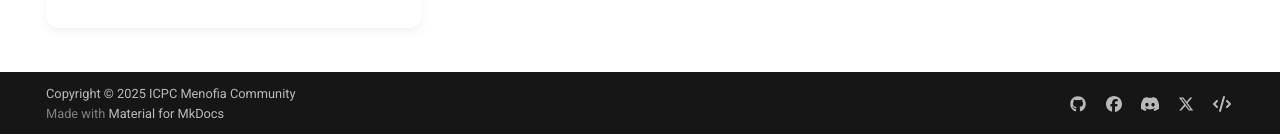
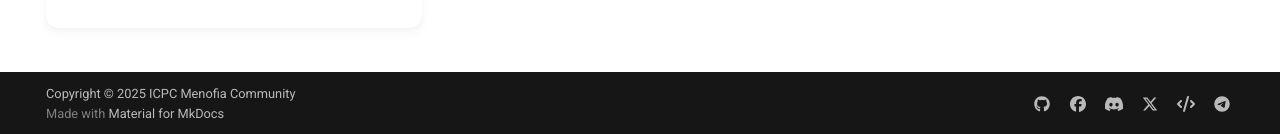
Before and after one commit to ICPC-Menofia/icpc-menofia.github.io, an MkDocs documentation site: the page built from docs/index.md, in a window 1280 px wide and 900 px high, scrolled down 1105 px. Shown: the part 763-897 px from the top of the window. Built offline with MkDocs 1.6.1 and Material for MkDocs 9.7.7, drawn with Linux system fonts in a browser that asks for light colours.

```diff
--- a/mkdocs.yml
+++ b/mkdocs.yml
@@ -59,9 +59,14 @@
     - icon: fontawesome/solid/code
       link: https://codeforces.com/profile/ICPC_Menofia
       name: Codeforces Profile
+    - icon: fontawesome/brands/telegram
+      link: https://t.me/+invC37P-pkA0NTY0
 
 extra_css:
-  - assets/css/custom.css
+  - assets/css/custom.css?v=1.1
+
+extra_javascript:
+  - assets/js/custom.js
 
 nav:
   - Home: index.md
```
